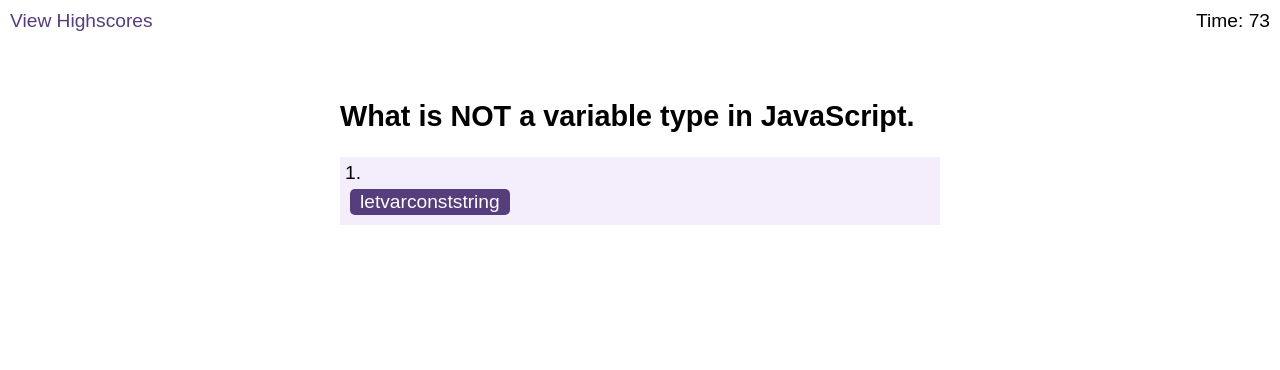
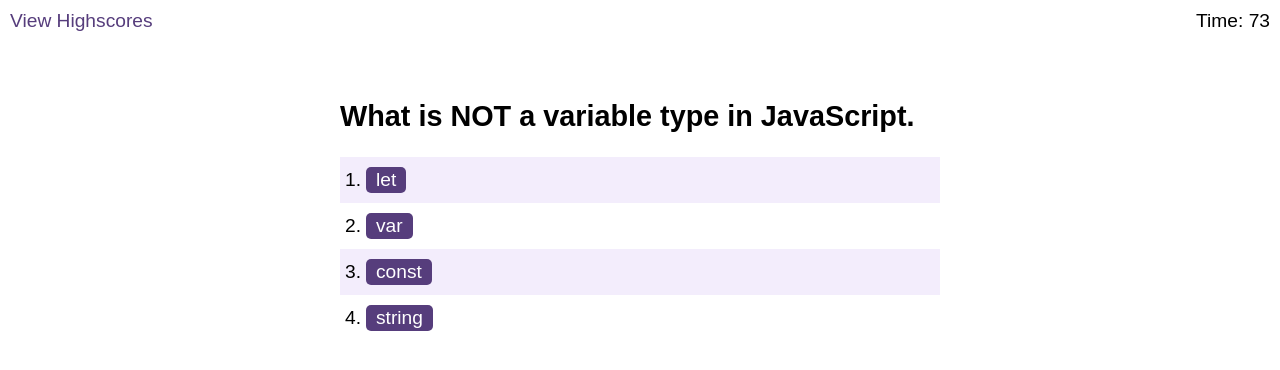
Before and after one commit to PavsterUK/javascript-quiz, a plain HTML site: page index.html in a window 1280 px wide. Both pictures are taken after a click on the button "Start Quiz". Drawn offline with Linux system fonts and the light colour scheme.

Commit message:
corrent answer routine added

```diff
--- a/assets/css/styles.css
+++ b/assets/css/styles.css
@@ -39,14 +39,21 @@ input[type="text"] {
 }
 
 ol {
+  counter-reset: css-counter 0;
   padding-left: 0px;
   max-height: 400px;
   overflow: auto;
 }
 
 li {
+  counter-increment: css-counter 1;
+  display: flex;
+  align-items: center;
   padding: 5px;
-  list-style: decimal inside none;
+}
+
+li:before {
+  content: counter(css-counter) ". ";
 }
 
 li:nth-child(odd) {
--- a/assets/js/logic.js
+++ b/assets/js/logic.js
@@ -1,10 +1,11 @@
-import { questions } from "./questions.js";
+import { questionList } from "./questions.js";
 
 const questionWrapper = document.getElementById("questions");
 const questionH2 = document.getElementById("question-title");
 const choisesDiv = document.getElementById("choices");
 const startQuizBtn = document.getElementById("start");
 let remainingTime = 75;
+let currentQuestion = 0;
 
 function showDiv(divID) {
   let targetDiv = document.getElementById(divID);
@@ -19,10 +20,10 @@ function hideDiv(divID) {
 
 function renderQuestion(question) {
   const ol = document.createElement("ol");
-  const li = document.createElement("li");
-  const btn = document.createElement("button");
   questionH2.appendChild(document.createTextNode(question.text));
   for (let choise of question.choises) {
+    const li = document.createElement("li");
+    const btn = document.createElement("button");
     btn.appendChild(document.createTextNode(choise));
     li.appendChild(btn);
     ol.appendChild(li);
@@ -30,6 +31,22 @@ function renderQuestion(question) {
   choisesDiv.appendChild(ol);
   showDiv("questions");
 }
+
+function checkAnswer(e) {
+  const userChoise = e.target.innerText;
+  const correctAnswer = questionList[currentQuestion].answer;
+  if (userChoise === correctAnswer) {
+    correctAnswerRoutine();
+  }
+}
+
+function correctAnswerRoutine() {
+  showDiv("feedback");
+  const audio = new Audio("../sfx/correct.wav");
+  audio.play();
+}
+
+function wrongAnswer() {}
 
 function startTimer() {
   setInterval(function () {
@@ -40,14 +57,11 @@ function startTimer() {
   }, 1000);
 }
 
-function askQuestion(question) {
-  setInterval(function () {}, remainingTime * 1000);
-}
-
 function startQuiz() {
   startTimer();
   hideDiv("start-screen");
-  renderQuestion(questions[0]);
+  renderQuestion(questionList[currentQuestion]);
 }
 
 startQuizBtn.addEventListener("click", startQuiz);
+choisesDiv.addEventListener("click", checkAnswer);
--- a/assets/js/questions.js
+++ b/assets/js/questions.js
@@ -1,33 +1,27 @@
-export const questions = [
+export const questionList = [
   {
-    id: 0,
     text: "What is NOT a variable type in JavaScript.",
     choises: ["let", "var", "const", "string"],
-    answer: 3,
+    answer: "string",
   },
   {
-    id: 1,
     text: "What is NOT a JavaScript Data type.",
     choises: ["Undefined", "Boolean", "Object", "Null"],
-    answer: 3,
+    answer: "Null",
   },
   {
-    id: 2,
     text: "What Pop up box type is NOT available in JavaScript.",
     choises: ["Alert", "Confirm", "Prompt", "Alarm"],
-    answer: 3,
+    answer: "Alarm",
   },
   {
-    id: 3,
     text: "What is NOT a loop JavaScript.",
     choises: ["for", "of", "in", "about"],
-    answer: 3,
+    answer: "about",
   },
   {
-    id: 4,
-    text:
-      "If we try to assign value to undeclared variable, what error message we'll see.",
+    text: "If we try to assign value to undeclared variable, what error message we'll see.",
     choises: ["not defined", "undefined", "null", "goofy was here"],
-    answer: 0,
+    answer: "not defined",
   },
 ];
```
Also changed, not shown: index.html (+3 -1 lines).
